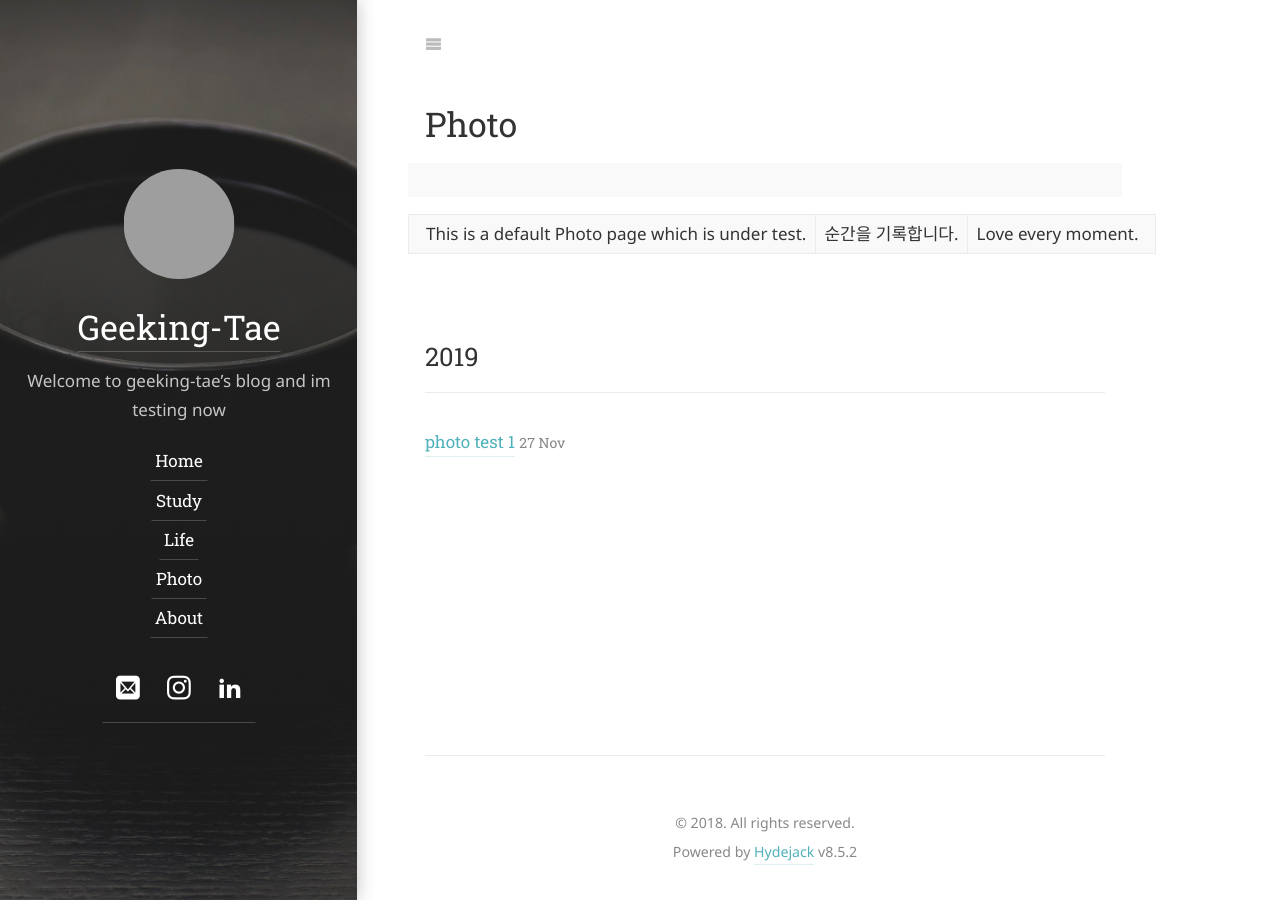
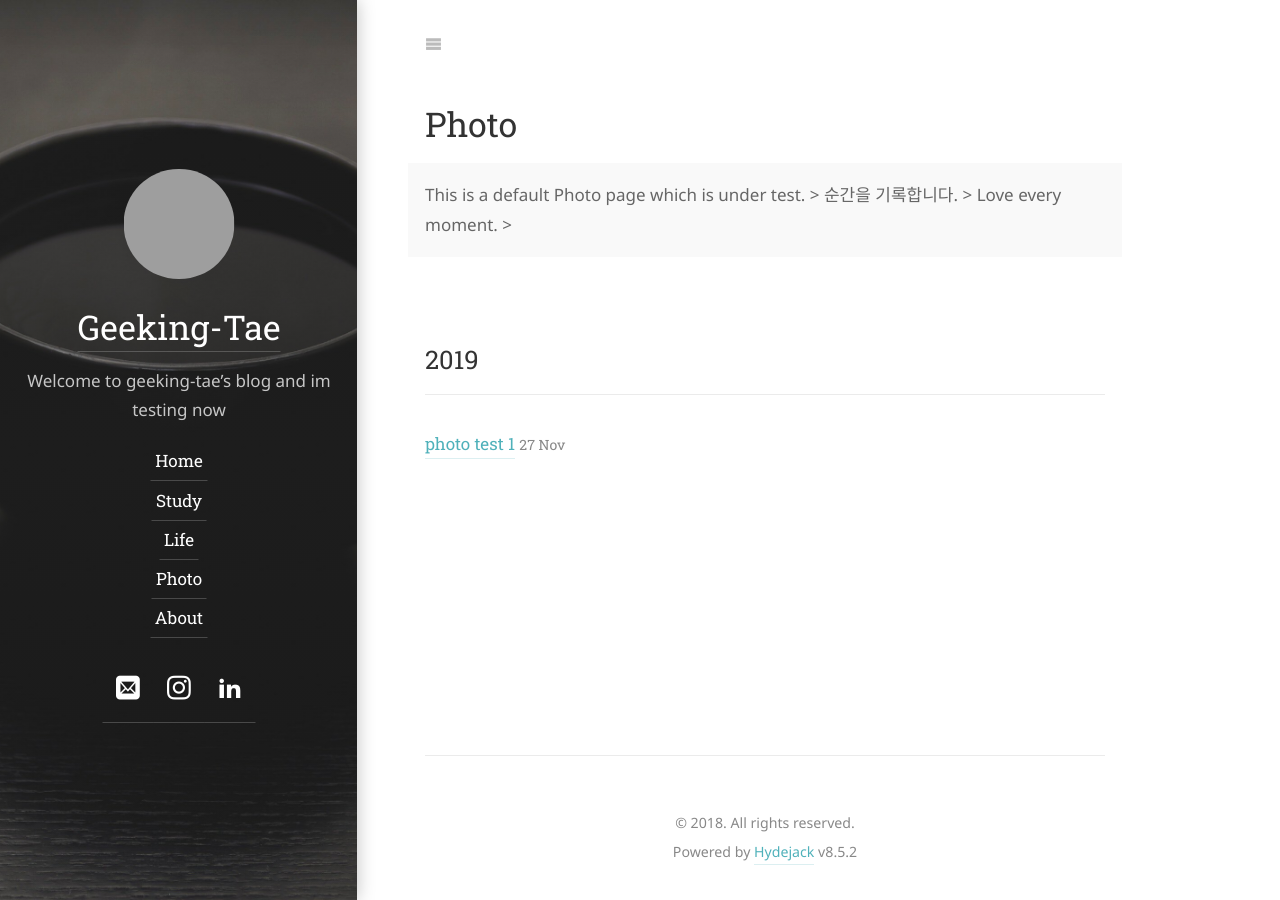
Before and after one commit to taekwondo-ko/geeking-tae.github.io, a Jekyll site: the page built from _featured_categories/photo.md, in a window 1280 px wide. Built offline with Jekyll 4.4.1, drawn with Linux system fonts in a browser that asks for light colours; some web fonts are replaced; grey boxes are pictures that could not be loaded.

Commit message:
theme adaptation

```diff
--- a/_featured_categories/photo.md
+++ b/_featured_categories/photo.md
@@ -5,8 +5,8 @@ slug: photo
 menu: true
 order: 1
 description: >
-  This is a default Photo page which is under test.  |
-  순간을 기록합니다.  |
-  Love every moment.  |
+  This is a default Photo page which is under test. >
+  순간을 기록합니다.  >
+  Love every moment.  >
 
 ---
```
